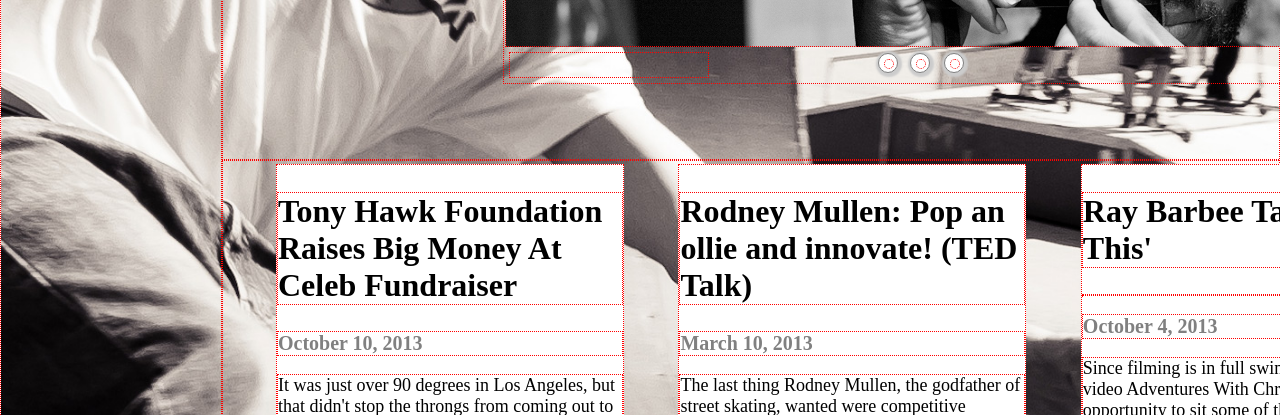
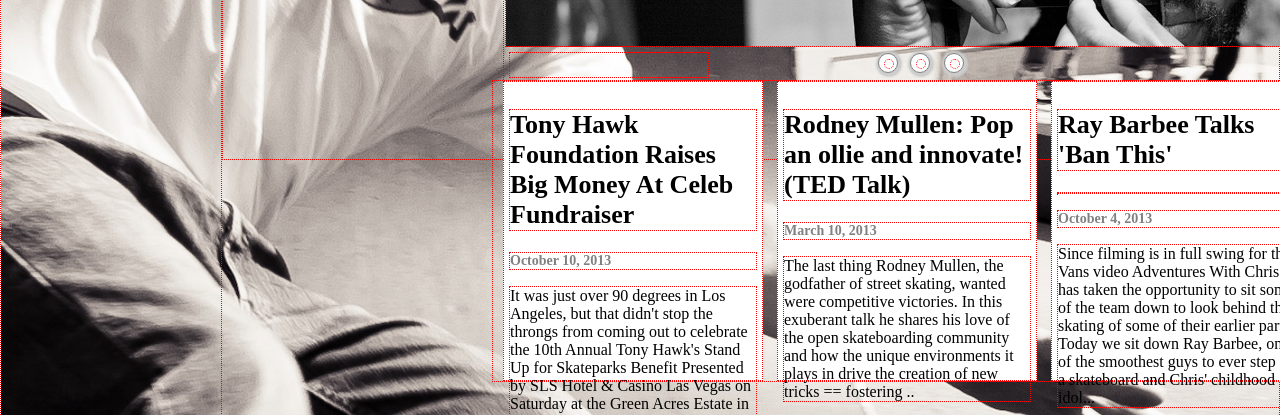
Before and after one commit to imee12/Skaterzzz, a plain HTML site: page index.html in a window 1280 px wide. Shown: the part 493-908 px from the top of the page. Drawn offline with Linux system fonts and the light colour scheme.

Commit message:
articlesspaced

```diff
--- a/index.css
+++ b/index.css
@@ -194,35 +194,45 @@ body {
 /*ARTICLES*/
 
 .articles {
-  width: 99%;
+  width: 75%;
+  position: relative;
+  bottom: 80px;
+  left: 270px;
 
+/*  font-size:14px;
+  padding:3px;
+
+  background-color: white;
+
+
+  /*left: 50px;*/
+/*}*/
 
 }
 section {
   display: inline-block;
-  width: 28%;
-  height: 450px;
-  margin: 0px 0px 0px 50px;
+  width: 260px;
+  height: 300px;
+  margin: 0px 0px 0px 10px;
   background-color: white;
   vertical-align: top;
+  padding: 5px;
 }
 
 
 h1{
-  font-size: 32px;
+  font-size: 26px;
 }
 
 
 h2 {
   color: gray;
-  font-size: 20px;
+  font-size: 14px;
   vertical-align: top;
 
+
 }
-.articles {
-  font-size: 18px;
-  padding: 3px;
-}
+
 
 .readmore {
 
```
